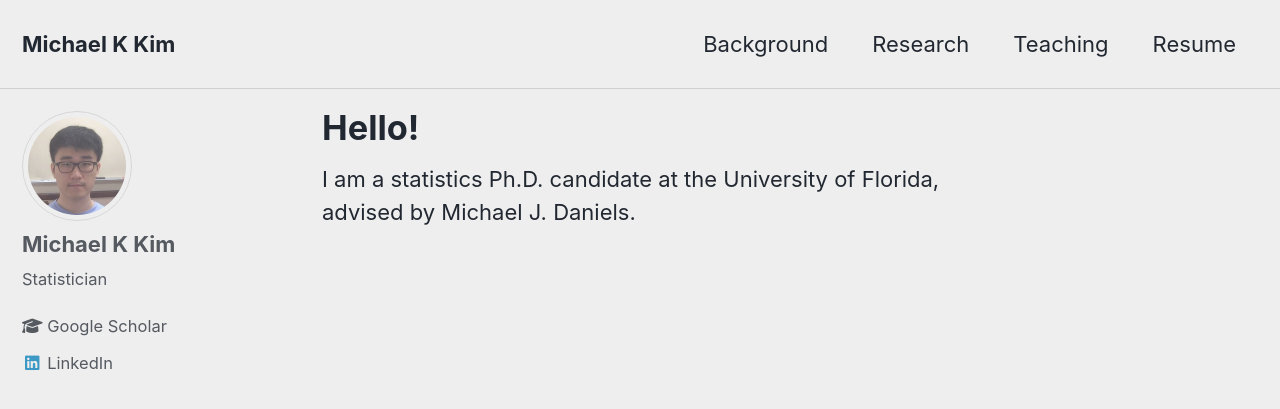
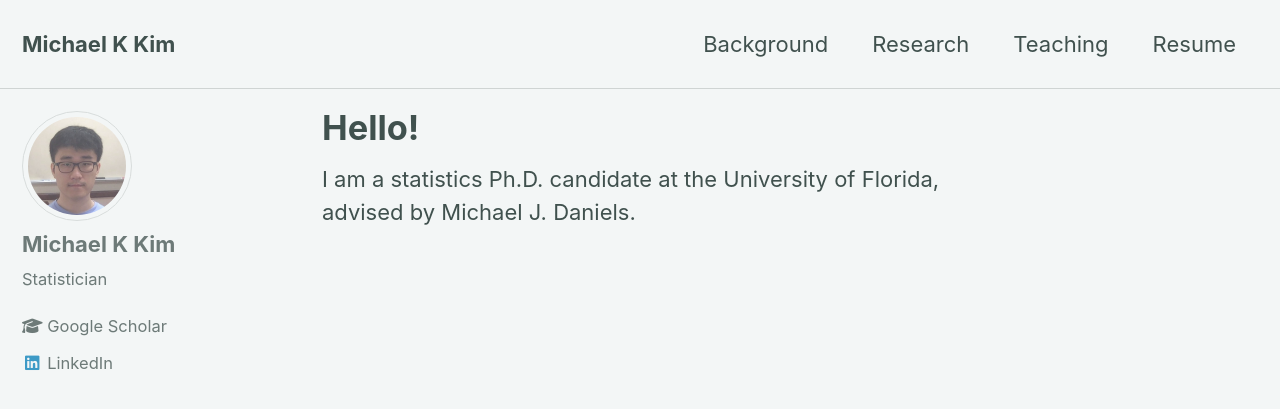
Before and after one commit to michaelkkim/michaelkkim.github.io, a Jekyll site: the page built from index.html, in a window 1280 px wide and 900 px high. Shown: the top 409 px of the window. Built offline with Jekyll 4.4.1, drawn with Linux system fonts in a browser that asks for light colours; cached includes are drawn as plain includes; nearby versions of some CDN libraries; the list of posts is cut into pages by our own code.

Commit message:
Update _config.yml

```diff
--- a/_config.yml
+++ b/_config.yml
@@ -12,7 +12,7 @@
 
 # theme                  : "minimal-mistakes-jekyll"
 # remote_theme           : "mmistakes/minimal-mistakes"
-minimal_mistakes_skin    : "air" # "air", "aqua", "contrast", "default", "dark", "dirt", "neon", "mint", "plum", "sunrise"
+minimal_mistakes_skin    : "mint" # "air", "aqua", "contrast", "default", "dark", "dirt", "neon", "mint", "plum", "sunrise"
 
 # Site Settings
 locale                   : "en-US"
```
